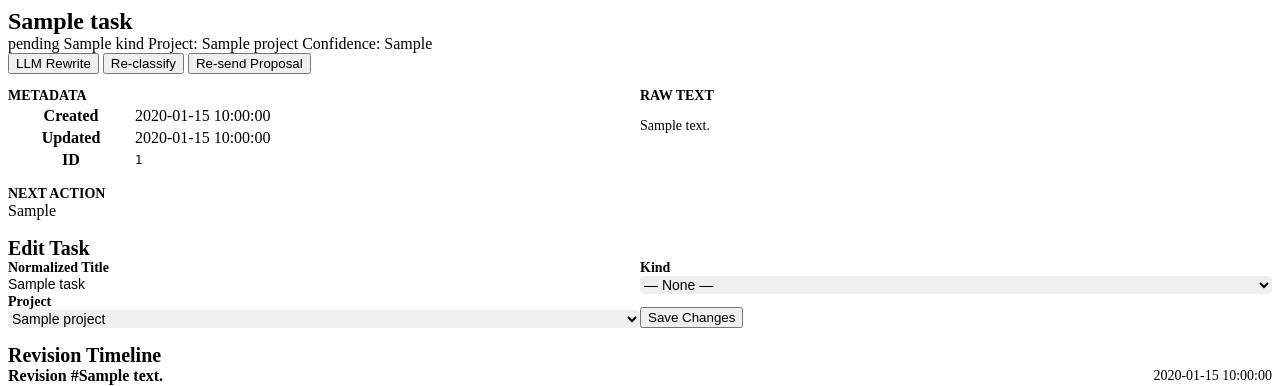
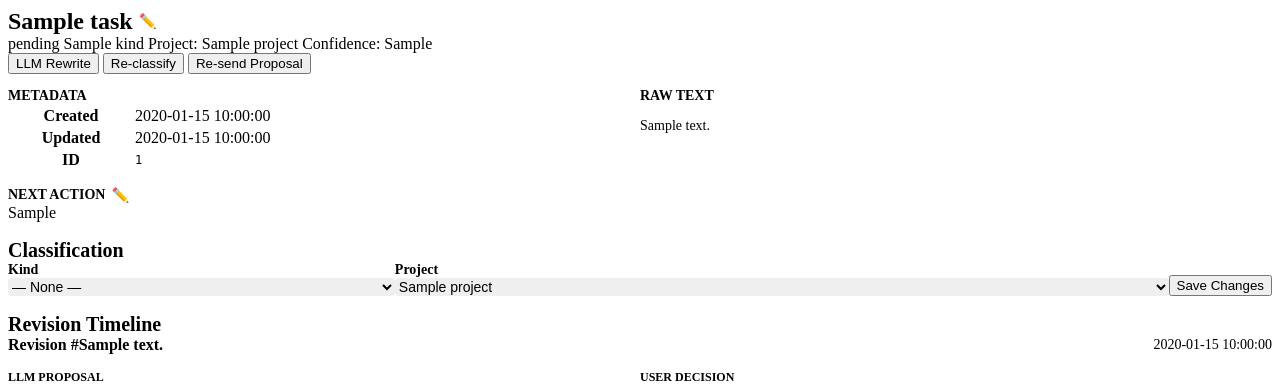
Before and after one commit to tiroq/chiefly, a Python web app: template apps/api/templates/admin/partials/_task_detail.html in a window 1280 px wide. Shown: the top 386 px of the page. Run offline with Jinja, Linux system fonts and the light colour scheme; the template is opened without the code that fills it: most values are stand-ins (such as "Sample title", 1, 10 or a date in 2020).

Commit message:
feat(task_detail): implement inline editing for task title and next action

```diff
--- a/apps/api/templates/admin/partials/_task_detail.html
+++ b/apps/api/templates/admin/partials/_task_detail.html
@@ -1,9 +1,34 @@
 <div class="card" style="margin-bottom: var(--spacing-6);">
   <div class="flex" style="justify-content: space-between; align-items: flex-start; margin-bottom: var(--spacing-4);">
-    <div>
-      <h1 style="font-size: 1.5rem; font-weight: 600; margin-bottom: var(--spacing-2);">
-        {{ result.task.normalized_title or "Untitled Task" }}
-      </h1>
+    <div style="flex: 1; min-width: 0; margin-right: var(--spacing-4);">
+      <div id="title-display" style="display: flex; align-items: center; gap: var(--spacing-2); margin-bottom: var(--spacing-2);">
+        <h1 id="title-text" style="font-size: 1.5rem; font-weight: 600; margin: 0;">
+          {{ result.task.normalized_title or "Untitled Task" }}
+        </h1>
+        <button type="button"
+                onclick="startTitleEdit()"
+                title="Edit title"
+                style="background: none; border: none; cursor: pointer; color: var(--color-text-muted); padding: 2px 6px; border-radius: 4px; font-size: 0.9rem; line-height: 1; flex-shrink: 0;">
+          ✏️
+        </button>
+      </div>
+      <div id="title-edit-area" style="display: none; margin-bottom: var(--spacing-2);">
+        <form style="display: flex; gap: var(--spacing-2); align-items: center;"
+              hx-post="/admin/api/tasks/{{ result.task.id }}/edit"
+              hx-swap="none"
+              hx-on:htmx:after-request="if(event.detail.successful){onTitleSaved(this)}">
+          <input type="hidden" name="kind" value="{{ result.task.kind or '' }}">
+          <input type="hidden" name="project_id" value="{{ result.task.project_id or '' }}">
+          <input type="text"
+                 id="title-input"
+                 name="normalized_title"
+                 value="{{ result.task.normalized_title or '' }}"
+                 style="flex: 1; padding: var(--spacing-2); border: 1px solid var(--color-border); border-radius: 4px; font-size: 1.25rem; font-weight: 600;"
+                 onkeydown="if(event.key==='Escape'){cancelTitleEdit()}">
+          <button type="submit" class="btn btn-primary" style="white-space: nowrap;">Save</button>
+          <button type="button" class="btn btn-secondary" onclick="cancelTitleEdit()">Cancel</button>
+        </form>
+      </div>
       <div class="flex gap-2" style="align-items: center; flex-wrap: wrap;">
         <span class="badge badge-{{ result.task.status.lower() if result.task.status else 'new' }}">
           {{ result.task.status }}
@@ -82,31 +107,53 @@
     </div>
   </div>
 
-  {% if result.task.next_action %}
   <div style="margin-bottom: var(--spacing-6);">
-    <h3 style="font-size: 0.875rem; font-weight: 600; color: var(--color-text-muted); text-transform: uppercase; margin-bottom: var(--spacing-2);">
+    <h3 style="font-size: 0.875rem; font-weight: 600; color: var(--color-text-muted); text-transform: uppercase; margin-bottom: var(--spacing-2); display: flex; align-items: center; gap: var(--spacing-2);">
       Next Action
+      <button type="button"
+              onclick="startDescEdit()"
+              title="Edit next action"
+              style="background: none; border: none; cursor: pointer; color: var(--color-text-muted); padding: 2px 6px; border-radius: 4px; font-size: 0.9rem; line-height: 1;">
+        ✏️
+      </button>
     </h3>
-    <div style="background-color: var(--color-background); padding: var(--spacing-3); border-radius: 4px; border: 1px solid var(--color-border);">
-      {{ result.task.next_action }}
+    <div id="desc-display">
+      {% if result.task.next_action %}
+      <div style="background-color: var(--color-background); padding: var(--spacing-3); border-radius: 4px; border: 1px solid var(--color-border);">
+        {{ result.task.next_action }}
+      </div>
+      {% else %}
+      <div style="color: var(--color-text-muted); font-style: italic; font-size: 0.875rem;">None</div>
+      {% endif %}
+    </div>
+    <div id="desc-edit-area" style="display: none;">
+      <form style="display: flex; flex-direction: column; gap: var(--spacing-2);"
+            hx-post="/admin/api/tasks/{{ result.task.id }}/edit"
+            hx-swap="none"
+            hx-on:htmx:after-request="if(event.detail.successful){onDescSaved(this)}">
+        <input type="hidden" name="normalized_title" value="{{ result.task.normalized_title or '' }}">
+        <input type="hidden" name="kind" value="{{ result.task.kind or '' }}">
+        <input type="hidden" name="project_id" value="{{ result.task.project_id or '' }}">
+        <textarea id="desc-input"
+                  name="next_action"
+                  rows="3"
+                  style="width: 100%; padding: var(--spacing-2); border: 1px solid var(--color-border); border-radius: 4px; font-size: 0.875rem; resize: vertical;"
+                  onkeydown="if(event.key==='Escape'){cancelDescEdit()}">{{ result.task.next_action or '' }}</textarea>
+        <div style="display: flex; gap: var(--spacing-2);">
+          <button type="submit" class="btn btn-primary">Save</button>
+          <button type="button" class="btn btn-secondary" onclick="cancelDescEdit()">Cancel</button>
+        </div>
+      </form>
     </div>
   </div>
-  {% endif %}
 </div>
 
 <div class="card" style="margin-top: var(--spacing-4); margin-bottom: var(--spacing-4);">
-  <h2 style="font-size: 1.25rem; font-weight: 600; margin-bottom: var(--spacing-4);">Edit Task</h2>
+  <h2 style="font-size: 1.25rem; font-weight: 600; margin-bottom: var(--spacing-4);">Classification</h2>
   <form hx-post="/admin/api/tasks/{{ result.task.id }}/edit"
         hx-swap="none"
-        style="display: grid; grid-template-columns: 1fr 1fr; gap: var(--spacing-4);">
-    <div>
-      <label style="display: block; font-size: 0.875rem; font-weight: 600; margin-bottom: var(--spacing-1);">Normalized Title</label>
-      <input type="text" name="normalized_title"
-             value="{{ result.task.normalized_title or '' }}"
-             placeholder="e.g. Buy groceries"
-             style="width: 100%; padding: var(--spacing-2); border: 1px solid var(--color-border); border-radius: 4px; font-size: 0.875rem;">
-    </div>
-    <div>
+        style="display: flex; gap: var(--spacing-4); align-items: flex-end; flex-wrap: wrap;">
+    <div style="flex: 1; min-width: 140px;">
       <label style="display: block; font-size: 0.875rem; font-weight: 600; margin-bottom: var(--spacing-1);">Kind</label>
       <select name="kind" style="width: 100%; padding: var(--spacing-2); border: 1px solid var(--color-border); border-radius: 4px; font-size: 0.875rem;">
         <option value="">— None —</option>
@@ -115,7 +162,7 @@
         {% endfor %}
       </select>
     </div>
-    <div>
+    <div style="flex: 2; min-width: 180px;">
       <label style="display: block; font-size: 0.875rem; font-weight: 600; margin-bottom: var(--spacing-1);">Project</label>
       <select name="project_id" style="width: 100%; padding: var(--spacing-2); border: 1px solid var(--color-border); border-radius: 4px; font-size: 0.875rem;">
         <option value="">— None —</option>
@@ -124,11 +171,51 @@
         {% endfor %}
       </select>
     </div>
-    <div style="display: flex; align-items: flex-end;">
+    <div>
       <button type="submit" class="btn btn-primary">Save Changes</button>
     </div>
   </form>
 </div>
+
+<script>
+function startTitleEdit() {
+  document.getElementById('title-display').style.display = 'none';
+  document.getElementById('title-edit-area').style.display = 'block';
+  var input = document.getElementById('title-input');
+  input.focus();
+  input.select();
+}
+function cancelTitleEdit() {
+  document.getElementById('title-display').style.display = 'flex';
+  document.getElementById('title-edit-area').style.display = 'none';
+}
+function onTitleSaved(form) {
+  var input = form.querySelector('[name="normalized_title"]');
+  var newTitle = input.value.trim() || 'Untitled Task';
+  document.getElementById('title-text').textContent = newTitle;
+  cancelTitleEdit();
+}
+function startDescEdit() {
+  document.getElementById('desc-display').style.display = 'none';
+  document.getElementById('desc-edit-area').style.display = 'block';
+  document.getElementById('desc-input').focus();
+}
+function cancelDescEdit() {
+  document.getElementById('desc-display').style.display = 'block';
+  document.getElementById('desc-edit-area').style.display = 'none';
+}
+function onDescSaved(form) {
+  var textarea = form.querySelector('[name="next_action"]');
+  var newDesc = textarea.value.trim();
+  var display = document.getElementById('desc-display');
+  if (newDesc) {
+    display.innerHTML = '<div style="background-color: var(--color-background); padding: var(--spacing-3); border-radius: 4px; border: 1px solid var(--color-border);">' + newDesc + '</div>';
+  } else {
+    display.innerHTML = '<div style="color: var(--color-text-muted); font-style: italic; font-size: 0.875rem;">None</div>';
+  }
+  cancelDescEdit();
+}
+</script>
 
 <div class="card">
   <h2 style="font-size: 1.25rem; font-weight: 600; margin-bottom: var(--spacing-4);">Revision Timeline</h2>
```
